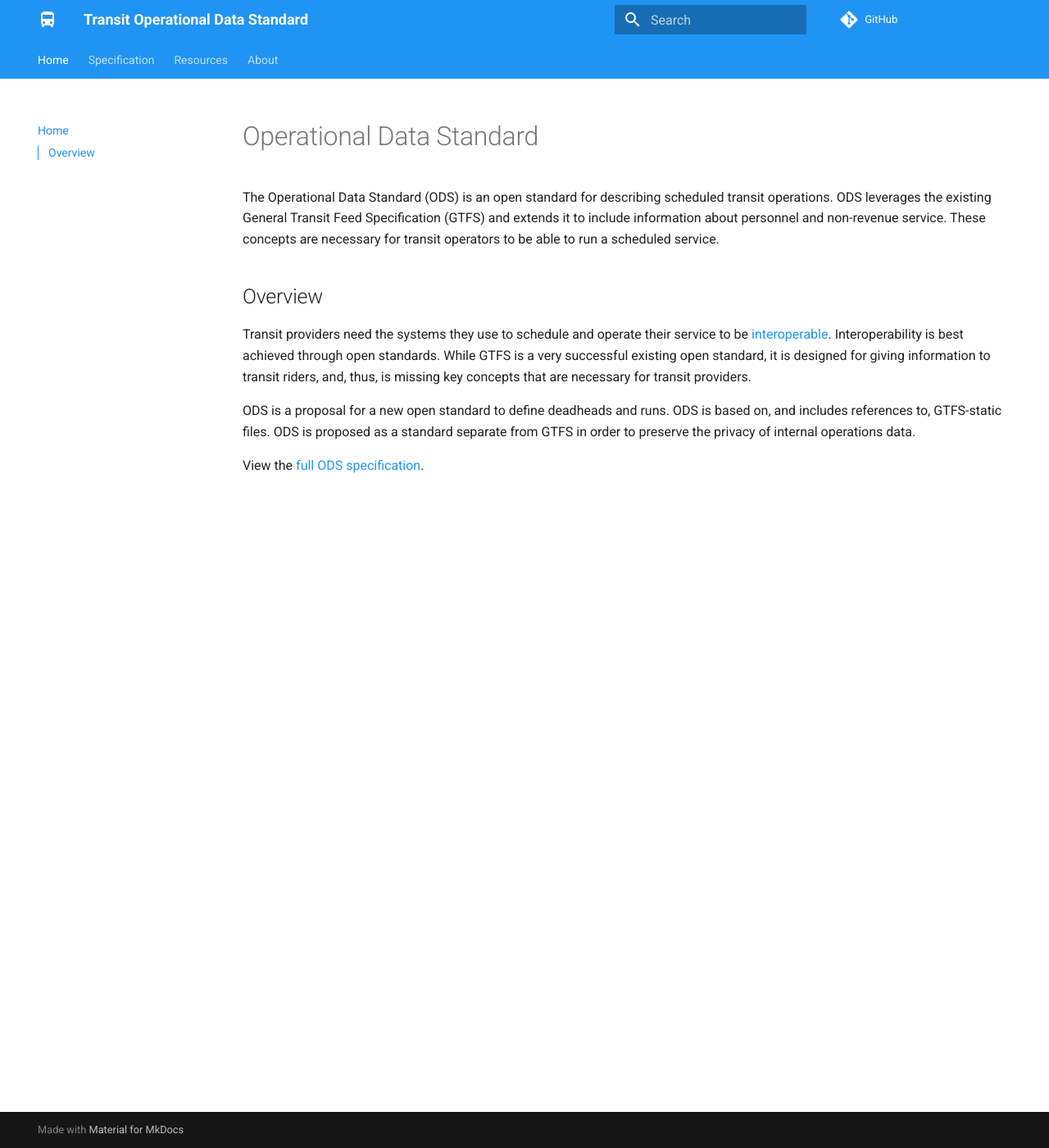
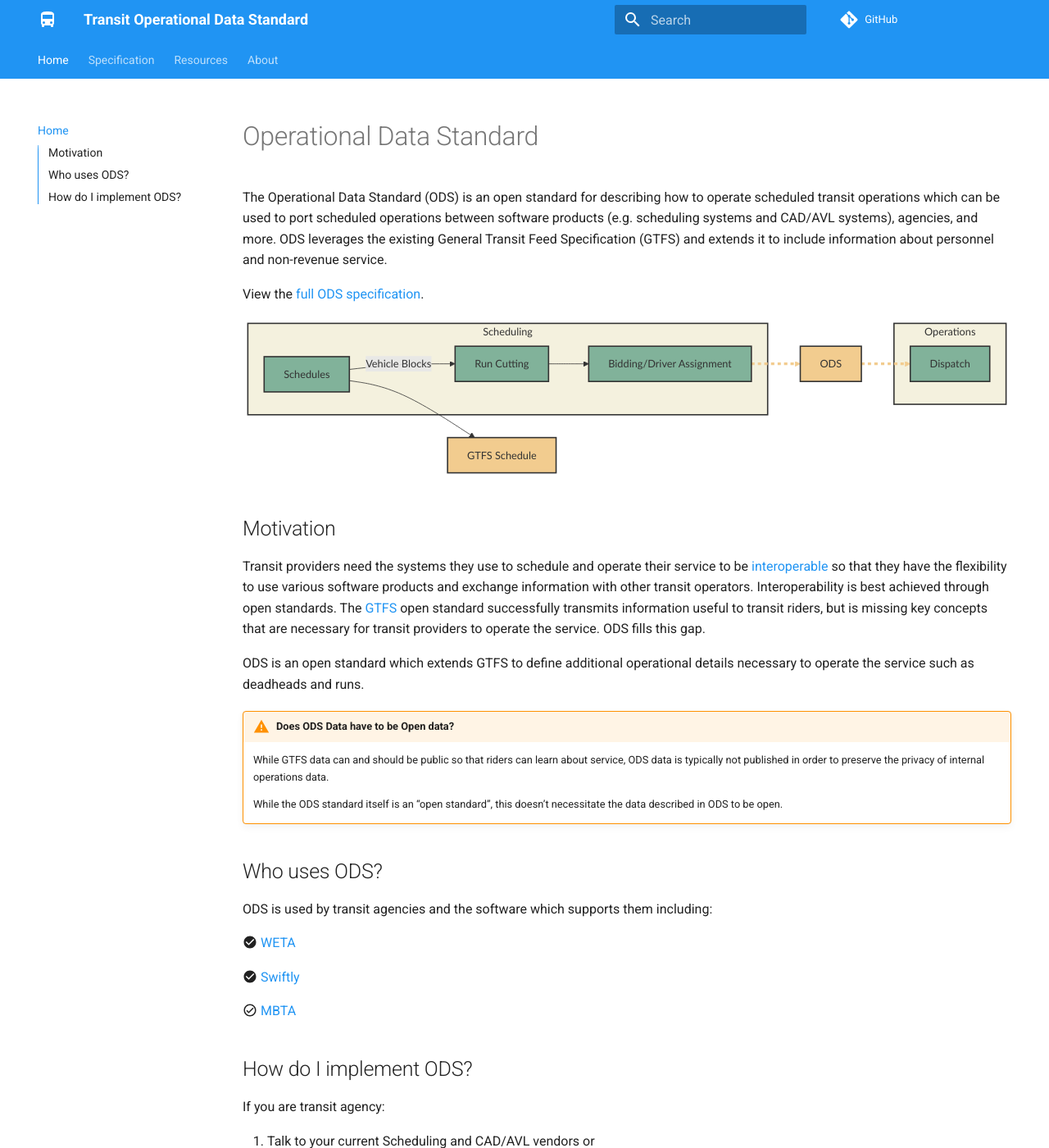
Before and after one commit to cal-itp/operational-data-standard, an MkDocs documentation site: the page built from docs/index.md, in a window 1280 px wide and 1400 px high. Shown: the whole window at 82% size. Built offline with MkDocs 1.6.1 and Material for MkDocs 9.7.7, drawn with Linux system fonts in a browser that asks for light colours; nearby versions of some CDN libraries; comment, search, counter and statistics services are not loaded; some of the changed text lies outside the part shown.

Commit message:
Update text to be correct for start of 2024

````diff
--- a/docs/index.md
+++ b/docs/index.md
@@ -1,18 +1,74 @@
 # Operational Data Standard
 
-The Operational Data Standard (ODS) is an open standard for describing scheduled transit operations. ODS leverages the existing
-General Transit Feed Specification (GTFS) and extends it to include information about personnel and non-revenue service. These
-concepts are necessary for transit operators to be able to run a scheduled service.
-
-## Overview
-
-Transit providers need the systems they use to schedule and operate their service to be
-[interoperable](https://www.interoperablemobility.org/). Interoperability is best achieved through open standards. While GTFS
-is a very successful existing open standard, it is designed for giving information to transit riders, and, thus, is missing key
-concepts that are necessary for transit providers.
-
-ODS is a proposal for a new open standard to define deadheads and runs. ODS is based on, and includes references to,
-GTFS-static files. ODS is proposed as a standard separate from GTFS in order to preserve the privacy of internal operations
-data.
+The Operational Data Standard (ODS) is an open standard for describing how to operate scheduled transit operations which can be used to port scheduled operations between software products (e.g. scheduling systems and CAD/AVL systems), agencies, and more. ODS leverages the existing General Transit Feed Specification (GTFS) and extends it to include information about personnel and non-revenue service.
 
 View the [full ODS specification](./spec/index.md).
+
+```mermaid
+graph LR
+    subgraph Scheduling
+        I[Schedules]
+        M[Run Cutting]
+        N[Bidding/Driver Assignment]
+        M --> N
+    end
+    style Scheduling fill:#f4f1deff, stroke:#333, stroke-width:2px
+    style I fill:#81b29aff,stroke:#333,stroke-width:2px
+    style M fill:#81b29aff,stroke:#333,stroke-width:2px
+    style N fill:#81b29aff,stroke:#333,stroke-width:2px
+
+    P[GTFS Schedule]
+    S[ODS]
+    style P fill:#f2cc8fff,stroke:#333,stroke-width:2px
+    style S fill:#f2cc8fff,stroke:#333,stroke-width:2px
+
+    subgraph Operations
+        R[Dispatch]
+    end
+    style Operations fill:#f4f1deff, stroke:#333, stroke-width:2px
+    style R fill:#81b29aff,stroke:#333,stroke-width:2px
+
+    I --> P
+    I -->|Vehicle Blocks| M
+    N --> S
+    S --> R
+    linkStyle 3 stroke:#f2cc8fff,stroke-width:4px,stroke-dasharray: 5, 5
+    linkStyle 4 stroke:#f2cc8fff,stroke-width:4px,stroke-dasharray: 5, 5
+
+```
+
+## Motivation
+
+Transit providers need the systems they use to schedule and operate their service to be [interoperable](https://www.interoperablemobility.org/) so that they have the flexibility to use various software products and exchange information with other transit operators. Interoperability is best achieved through open standards. The [GTFS](https://gtfs.org) open standard successfully transmits information useful to transit riders, but is missing key concepts that are necessary for transit providers to operate the service. ODS fills this gap.
+
+ODS is an open standard which extends GTFS to define additional operational details necessary to operate the service such as deadheads and runs.
+
+!!! warning "Does ODS Data have to be Open data?"
+
+    While GTFS data can and should be public so that riders can learn about service, ODS data is typically not published in order to preserve the privacy of internal operations data.
+
+    While the ODS standard itself is an "open standard", this doesn't necessitate the data described in ODS to be open.
+
+## Who uses ODS?
+
+ODS is used by transit agencies and the software which supports them including:
+
+:material-check-circle: [WETA](https://weta.sanfranciscobayferry.com/)
+
+:material-check-circle: [Swiftly](https://www.goswift.ly/)
+
+:material-check-circle-outline: [MBTA](http://mbta.com)
+
+## How do I implement ODS?
+
+If you are transit agency:
+
+1. Talk to your current Scheduling and CAD/AVL vendors or
+2. Include a requirement to use ODS in your next procurement.  The Mobility Data Interoperability Principles has sample text for adding ODS and other key interoperability features as RFP requirements in their [Interoperable Procurement Resource](https://www.interoperablemobility.org/procurement/).
+
+If you are vendor:
+
+1. Review the [specification](./spec/index.md) and
+2. Create an development roadmap to adopting it.
+
+Most vendors already read and write to GTFS, so this should be a marginal lift to implement.
--- a/mkdocs.yml
+++ b/mkdocs.yml
@@ -44,7 +44,6 @@
       # insert a blank space before the character
       permalink: " ¶"
   - smarty
-  - fontawesome_markdown
   - pymdownx.emoji:
-      emoji_index: !!python/name:materialx.emoji.twemoji
-      emoji_generator: !!python/name:materialx.emoji.to_svg
+      emoji_index: !!python/name:material.extensions.emoji.twemoji
+      emoji_generator: !!python/name:material.extensions.emoji.to_svg
````
Also changed, not shown: docs/about/attribution.md (added, +7 -0 lines), docs/about/index.md (+7 -3 lines), docs/about/spec-development.md (+60 -8 lines), docs/about/working-group.md (+10 -7 lines), docs/about/.pages.
